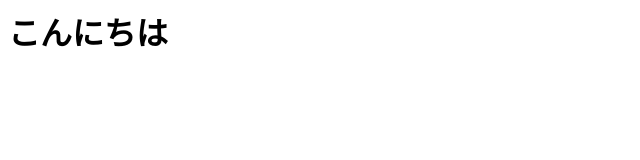
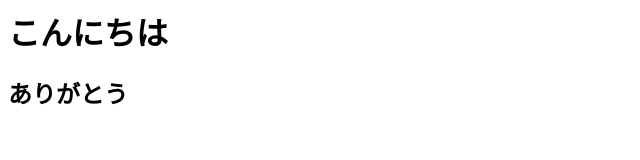
Before and after one commit to Menma-0/example, a plain HTML site: page index.html in a window 1280 px wide. Shown: the whole page, without its empty margins (0-640 px from the left). Drawn offline with Linux system fonts and the light colour scheme.

Commit message:
ありがとうの追加

```diff
--- a/index.html
+++ b/index.html
@@ -1 +1,3 @@
 <h1>こんにちは</h1>
+
+<h2>ありがとう</h2>
```
